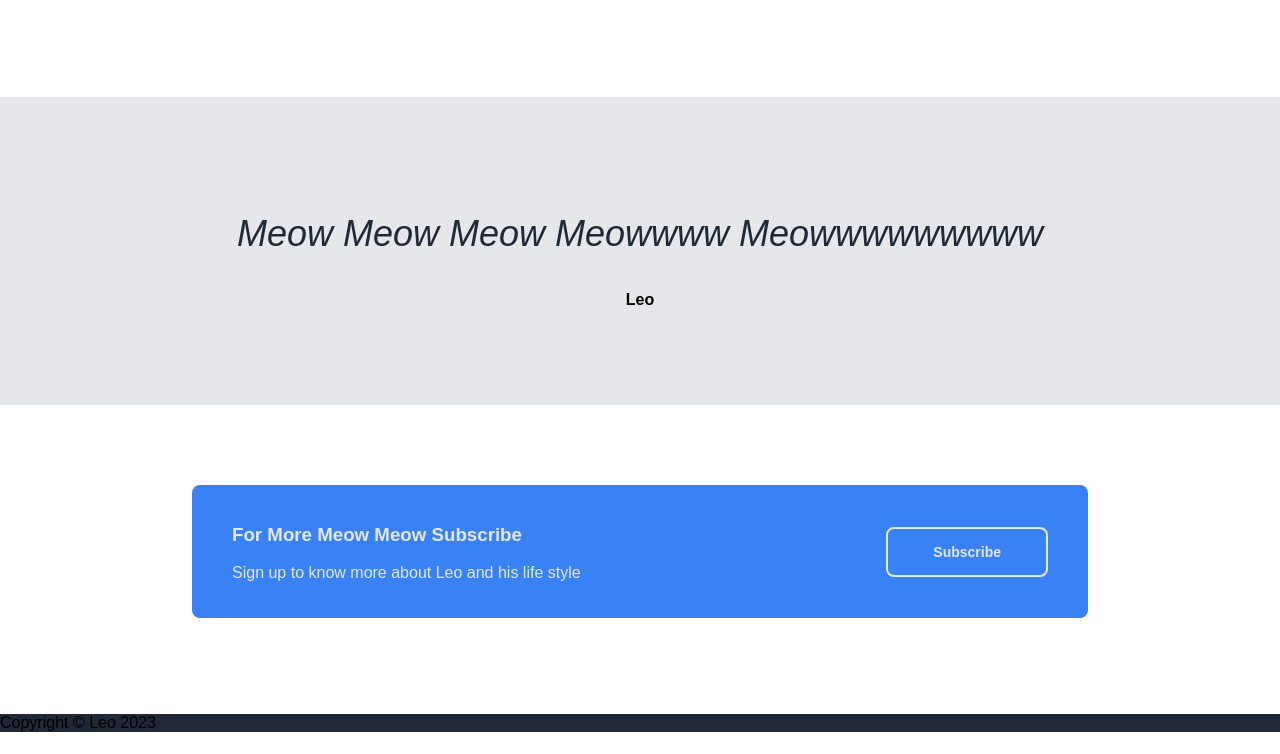
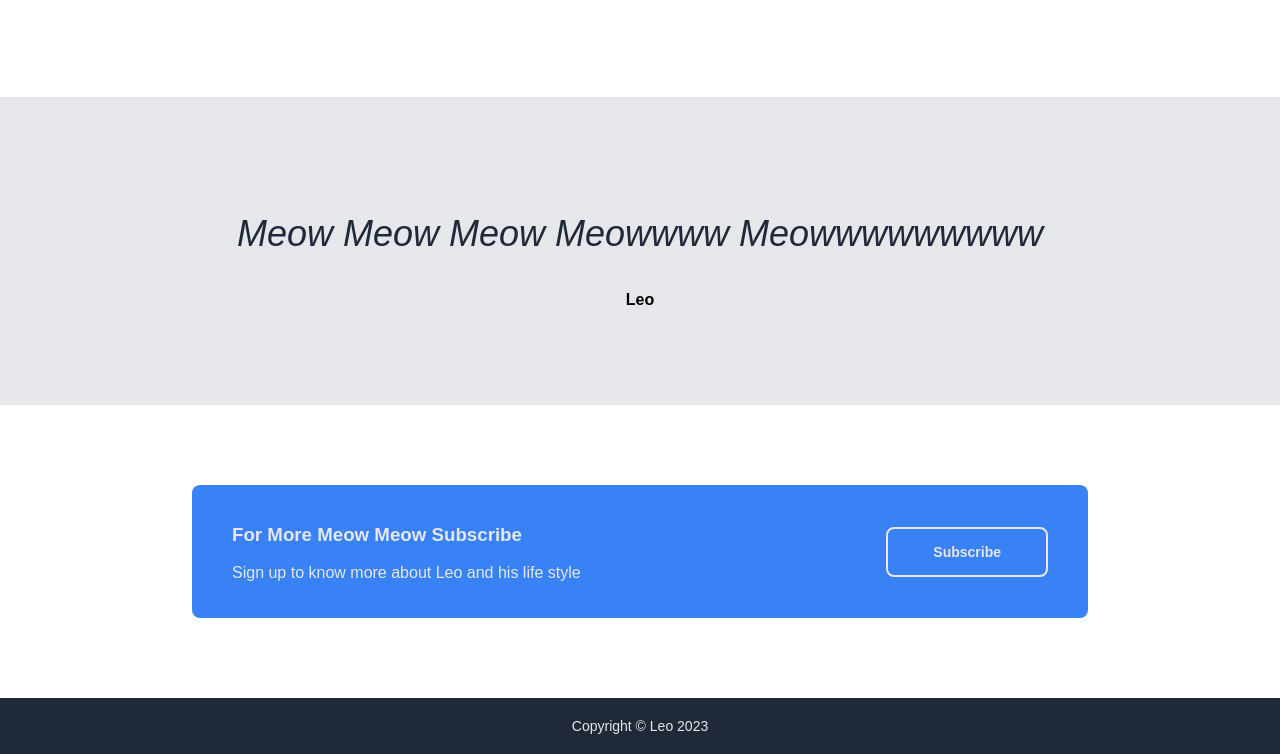
Before and after one commit to abdu61/Leo, a plain HTML site: page index.html in a window 1280 px wide. Shown: the part 1273-2027 px from the top of the page. Drawn offline with Linux system fonts and the light colour scheme.

Commit message:
Edit & Added css styling for footer

```diff
--- a/style.css
+++ b/style.css
@@ -162,3 +162,11 @@ header{
     color: #F9FAF8;
     border: 2px solid black;
 }
+
+footer p {
+    margin: 0;
+    padding: 20px 10%;
+    font-size: 14px;
+    color: #E5E7EB;
+    text-align: center;
+}
```
